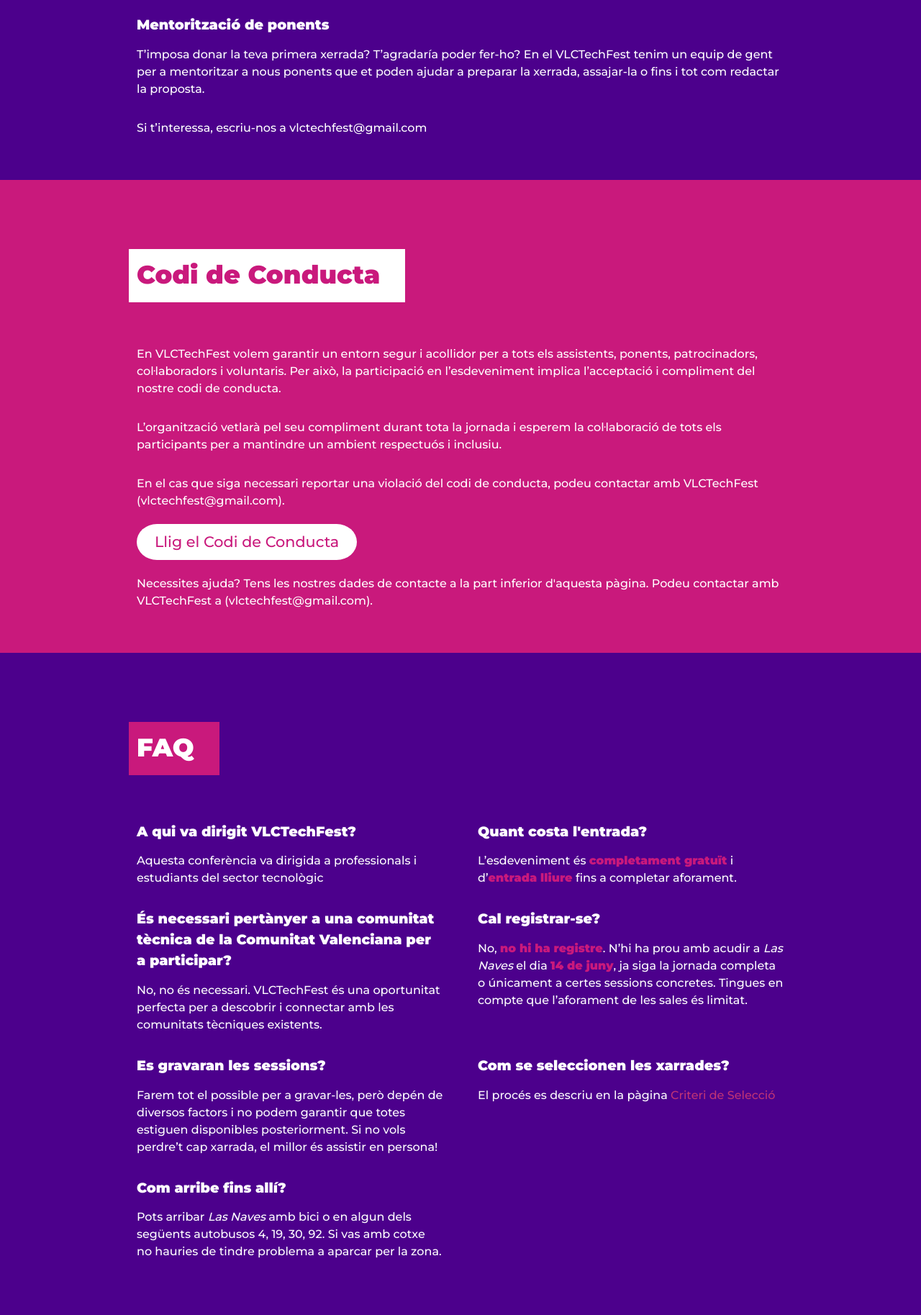
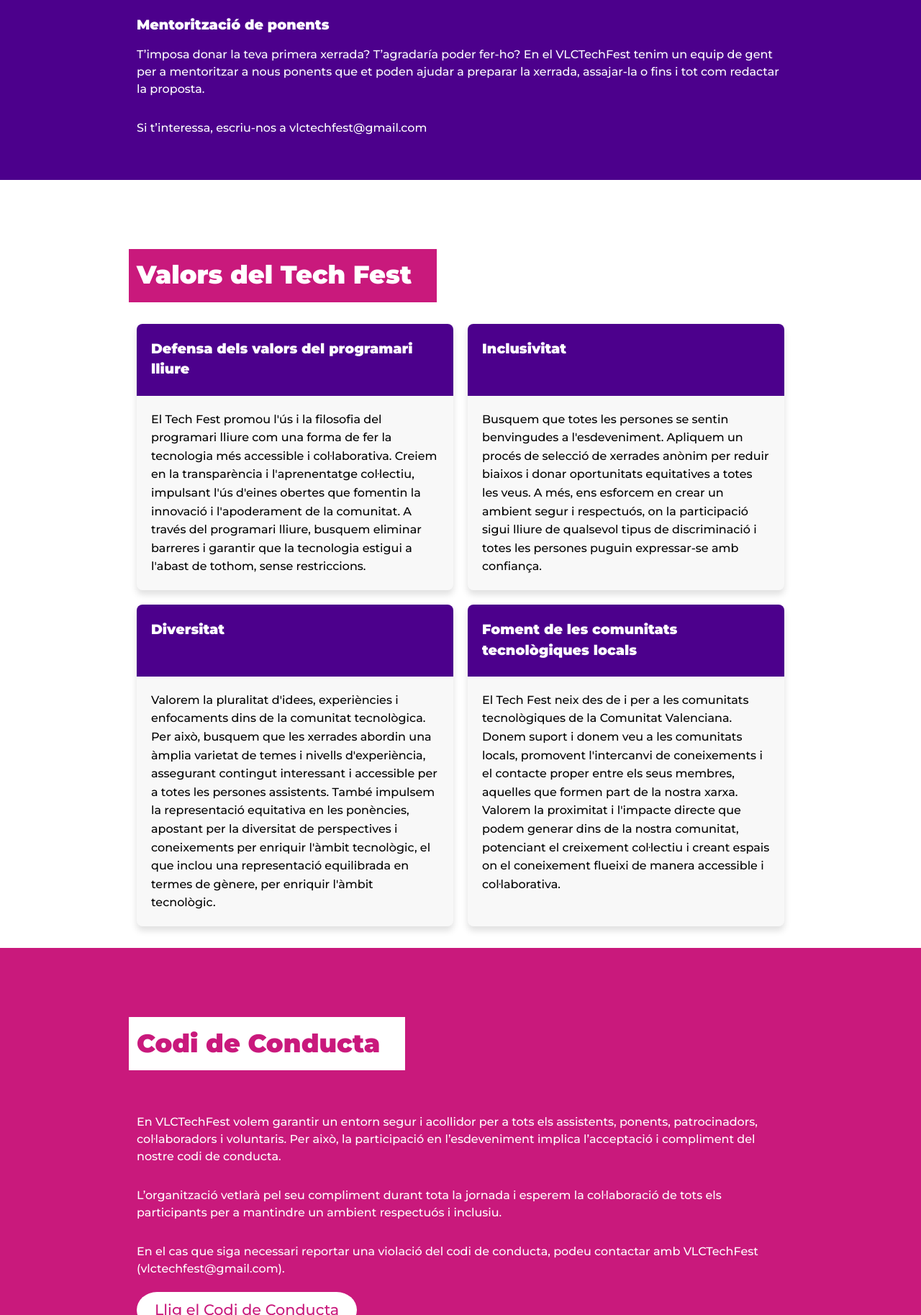
Before and after one commit to VLCTechHub/VLCTechFest2025, a Jekyll site: the page built from ca/index.html, in a window 1280 px wide, cut to the strip 1885-3712 px from the top of the page. Shown: the whole strip at 72% size. Built offline with Jekyll 4.4.1, drawn with Linux system fonts in a browser that asks for light colours.

Commit message:
add principles section

```diff
--- /dev/null
+++ b/_data/principles.yaml
@@ -0,0 +1,35 @@
+es:
+  title: Valores del Tech Fest
+  values:
+    - title: Defensa de los valores del software libre
+      content: El Tech Fest promueve el uso y la filosofía del software libre como una forma de hacer la tecnología más accesible y colaborativa. Creemos en la transparencia y el aprendizaje colectivo, impulsando el uso de herramientas abiertas que fomenten la innovación y el empoderamiento de la comunidad. A través del software libre, buscamos eliminar barreras y garantizar que la tecnología esté al alcance de todos, sin restricciones.
+    - title: Inclusividad
+      content: Buscamos que todas las personas se sientan bienvenidas en el evento. Aplicamos un proceso de selección de charlas anónimo para reducir sesgos y dar oportunidades equitativas a todas las voces. Además, nos esforzamos en crear un ambiente seguro y respetuoso, donde la participación sea libre de cualquier tipo de discriminación y todas las personas puedan expresarse con confianza.
+    - title: Diversidad
+      content: Valoramos la pluralidad de ideas, experiencias y enfoques dentro de la comunidad tecnológica. Por ello, buscamos que las charlas aborden una amplia variedad de temas y niveles de experiencia, asegurando contenido interesante y accesible para todas las personas asistentes. También impulsamos la representación equitativa en las ponencias, apostando por la diversidad de perspectivas y conocimientos para enriquecer el ámbito tecnológico, lo que incluye una representación equilibrada en términos de género, para enriquecer el ámbito tecnológico.
+    - title: Fomento de las comunidades tecnológicas locales
+      content: El Tech Fest nace desde y para las comunidades tecnológicas de la Comunidad Valenciana. Apoyamos y damos voz a las comunidades locales, promoviendo el intercambio de conocimientos y el contacto cercano entre sus miembros, aquellas que forman parte de nuestra red. Valoramos la cercanía y el impacto directo que podemos generar dentro de nuestra comunidad, potenciando el crecimiento colectivo y creando espacios donde el conocimiento fluya de manera accesible y colaborativa.
+
+en:
+  title: Tech Fest Values
+  values:
+    - title: Defense of free software values
+      content: Tech Fest promotes the use and philosophy of free software as a way to make technology more accessible and collaborative. We believe in transparency and collective learning, driving the use of open tools that foster innovation and community empowerment. Through free software, we seek to eliminate barriers and ensure that technology is accessible to everyone, without restrictions.
+    - title: Inclusivity
+      content: We aim to make everyone feel welcome at the event. We apply an anonymous talk selection process to reduce bias and provide equal opportunities to all voices. Additionally, we strive to create a safe and respectful environment, where participation is free from any type of discrimination and everyone can express themselves with confidence.
+    - title: Diversity
+      content: We value the plurality of ideas, experiences, and approaches within the tech community. Therefore, we seek talks that address a wide variety of topics and experience levels, ensuring interesting and accessible content for all attendees. We also promote equitable representation in presentations, advocating for diversity of perspectives and knowledge to enrich the technological field, including balanced gender representation, to enrich the technological field.
+    - title: Promotion of local tech communities
+      content: Tech Fest is born from and for the tech communities of the Valencian Community. We support and give voice to local communities, promoting knowledge exchange and close contact between their members, those that are part of our network. We value the proximity and direct impact we can generate within our community, enhancing collective growth and creating spaces where knowledge flows in an accessible and collaborative manner.
+
+ca:
+  title: Valors del Tech Fest
+  values:
+    - title: Defensa dels valors del programari lliure
+      content: El Tech Fest promou l'ús i la filosofia del programari lliure com una forma de fer la tecnologia més accessible i col·laborativa. Creiem en la transparència i l'aprenentatge col·lectiu, impulsant l'ús d'eines obertes que fomentin la innovació i l'apoderament de la comunitat. A través del programari lliure, busquem eliminar barreres i garantir que la tecnologia estigui a l'abast de tothom, sense restriccions.
+    - title: Inclusivitat
+      content: Busquem que totes les persones se sentin benvingudes a l'esdeveniment. Apliquem un procés de selecció de xerrades anònim per reduir biaixos i donar oportunitats equitatives a totes les veus. A més, ens esforcem en crear un ambient segur i respectuós, on la participació sigui lliure de qualsevol tipus de discriminació i totes les persones puguin expressar-se amb confiança.
+    - title: Diversitat
+      content: Valorem la pluralitat d'idees, experiències i enfocaments dins de la comunitat tecnològica. Per això, busquem que les xerrades abordin una àmplia varietat de temes i nivells d'experiència, assegurant contingut interessant i accessible per a totes les persones assistents. També impulsem la representació equitativa en les ponències, apostant per la diversitat de perspectives i coneixements per enriquir l'àmbit tecnològic, el que inclou una representació equilibrada en termes de gènere, per enriquir l'àmbit tecnològic.
+    - title: Foment de les comunitats tecnològiques locals
+      content: El Tech Fest neix des de i per a les comunitats tecnològiques de la Comunitat Valenciana. Donem suport i donem veu a les comunitats locals, promovent l'intercanvi de coneixements i el contacte proper entre els seus membres, aquelles que formen part de la nostra xarxa. Valorem la proximitat i l'impacte directe que podem generar dins de la nostra comunitat, potenciant el creixement col·lectiu i creant espais on el coneixement flueixi de manera accessible i col·laborativa.
--- a/_includes/pages/index.html
+++ b/_includes/pages/index.html
@@ -2,6 +2,7 @@
   {%- include sections/main.html -%}
   {%- include sections/about.html -%}
   {%- include sections/cfp.html -%}
+  {%- include sections/principles.html -%}
   {%- include sections/coc.html -%}
   {%- include sections/faq.html -%}
   {%- include sections/location.html -%}
--- /dev/null
+++ b/_includes/sections/principles.html
@@ -0,0 +1,15 @@
+{%- assign principles = site.data.principles[page.lang] -%}
+<section id="principles" class="principles">
+  <div class="wrapper">
+      <h1>{{ principles.title }}</h1>
+      <div class="principlesGrid">
+      {%- for principle in principles.values -%}
+      <article>
+        <h2>{{principle.title}}</h2>
+        <p>{{principle.content}}</p>
+      </article>
+      {%- endfor -%}
+      </div>
+    </article>
+  </div>
+</section>
--- a/_sass/_layout.scss
+++ b/_sass/_layout.scss
@@ -269,6 +269,10 @@
  */
 
 #about {
+  @extend .section-white;
+}
+
+#principles {
   @extend .section-white;
 }
 
@@ -1192,3 +1196,41 @@
 //     background-color: inherit;
 //     border-bottom: 10px dashed;
 // }
+
+// Principles section
+
+$card-shadow: 0 6px 10px rgba(0, 0, 0, 0.125);
+
+.principles {
+  .wrapper {
+    .principlesGrid {
+      display: grid;
+      grid-template-columns: 1fr 1fr;
+      grid-gap: 20px;
+
+      @include media-query($on-laptop) {
+        grid-template-columns: 1fr;
+      }
+    }
+    article {
+      box-shadow: $card-shadow;
+      border-radius: 8px;
+      overflow: hidden;
+      background-color: #f8f8f8;
+
+      h2 {
+        margin: 0;
+        padding: 20px;
+        background-color: var(--purple);
+        color: var(--white);
+        font-weight: 700;
+        min-height: 60px;
+      }
+      p {
+        margin: 0;
+        padding: 20px;
+        line-height: 1.6;
+      }
+    }
+  }
+}
```
